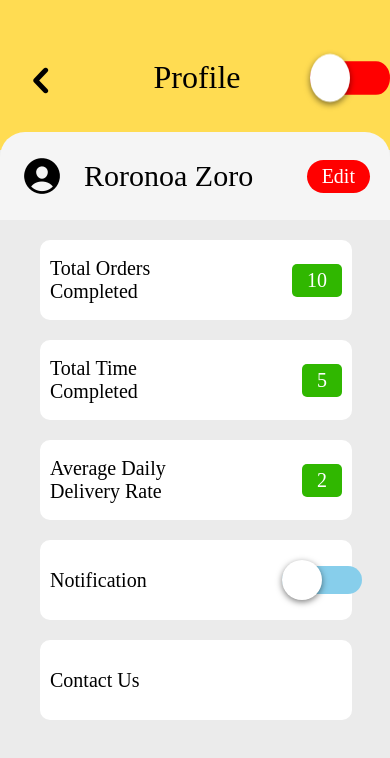
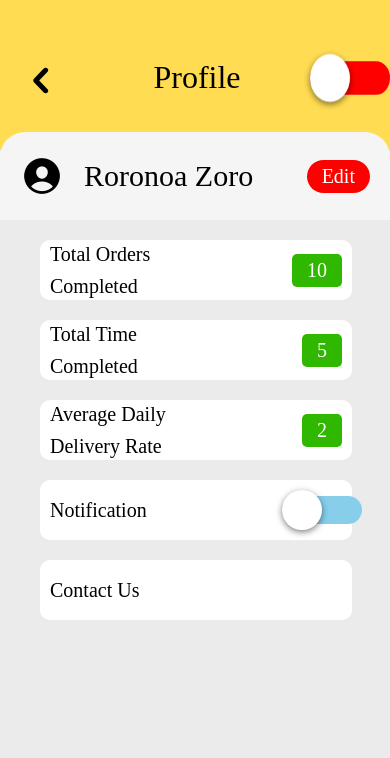
Before and after one commit to Munnawar23/QuickVerse-Delivery-App, a React Native app: screen /Profile in a window 390 px wide. Shown: the top 758 px of the page. Built offline with nearby package versions, Linux system fonts and the light colour scheme.

Commit message:
Add toggle switch functionality to Orders screen

```diff
--- a/Components/Orders.tsx
+++ b/Components/Orders.tsx
@@ -11,8 +11,8 @@ import {SafeAreaView} from 'react-native-safe-area-context';
 import {ScrollView, GestureHandlerRootView} from 'react-native-gesture-handler';
 import Ionicons from 'react-native-vector-icons/Ionicons';
 import {useNavigation} from '@react-navigation/native';
-import {StackNavigationProp} from '@react-navigation/stack';
 import {ProfileScreenNavigationProp, RootStackParamList} from '../types';
+
 export default function Orders() {
   const [isSwitchOn, setIsSwitchOn] = useState(false);
   const navigation = useNavigation<ProfileScreenNavigationProp>();
@@ -45,27 +45,34 @@ export default function Orders() {
                 style={styles.switch}
               />
             </View>
+
+            {/* Conditionally render the data based on the switch state */}
+            {isSwitchOn && (
+              <>
                 {/* Container 2 */}
                 <View style={styles.container2}>
-              {/* Order Category  */}
+                  {/* Order Category */}
                   <View style={styles.orderCategory}>
-                {/* Pending orders  */}
+                    {/* Pending orders */}
                     <View style={styles.card1}>
                       <Text style={styles.orderText}>Pending Orders</Text>
                     </View>
-                {/* Pending Deliveries  */}
+                    {/* Pending Deliveries */}
                     <TouchableOpacity style={styles.card2}>
-                  <Text style={styles.delhiveriesText}>Pending Deliveries</Text>
+                      <Text style={styles.delhiveriesText}>
+                        Pending Deliveries
+                      </Text>
                     </TouchableOpacity>
-                {/* Completed orders  */}
+                    {/* Completed orders */}
                     <TouchableOpacity style={styles.card3}>
                       <Text style={styles.completedText}>Completed Orders</Text>
                     </TouchableOpacity>
                   </View>
                 </View>
-            {/* Container 3  */}
+
+                {/* Container 3 */}
                 <View style={styles.container3}>
-              {/* Pending orders list  */}
+                  {/* Pending orders list */}
                   <View style={styles.row}>
                     <Text style={styles.rowText}>Restro Name</Text>
                     <Text style={styles.rowText2}>No orders</Text>
@@ -91,6 +98,8 @@ export default function Orders() {
                     <Text style={styles.rowText2}>2 Pending Orders</Text>
                   </View>
                 </View>
+              </>
+            )}
           </ScrollView>
         </KeyboardAvoidingView>
       </SafeAreaView>
--- a/Components/Profile.tsx
+++ b/Components/Profile.tsx
@@ -179,7 +179,7 @@ const styles = StyleSheet.create({
   },
   OrdersContainer: {
     backgroundColor: '#FFFFFF',
-    height: 80,
+    height: 60,
     width: '80%',
     marginTop: 20,
     marginLeft: 40,
@@ -197,6 +197,7 @@ const styles = StyleSheet.create({
     fontWeight: '500',
     color: 'black',
     fontFamily: 'Battambang-Bold',
+    lineHeight: 32,
   },
   orderButton: {
     paddingVertical: 5,
@@ -212,7 +213,7 @@ const styles = StyleSheet.create({
   },
   notificationContainer: {
     backgroundColor: '#FFFFFF',
-    height: 80,
+    height: 60,
     width: '80%',
     marginTop: 20,
     marginLeft: 40,
@@ -227,13 +228,14 @@ const styles = StyleSheet.create({
     fontWeight: '500',
     color: 'black',
     fontFamily: 'Battambang-Bold',
+    lineHeight: 32,
   },
   notificationSwitch: {
     transform: [{scaleX: 2}, {scaleY: 2}],
   },
   contactUs: {
     backgroundColor: '#FFFFFF',
-    height: 80,
+    height: 60,
     width: '80%',
     marginTop: 20,
     marginLeft: 40,
@@ -248,5 +250,6 @@ const styles = StyleSheet.create({
     fontWeight: '500',
     color: 'black',
     fontFamily: 'Battambang-Bold',
+    lineHeight: 32
   },
 });
```
Lines whose indentation alone changed are shown as unchanged.
